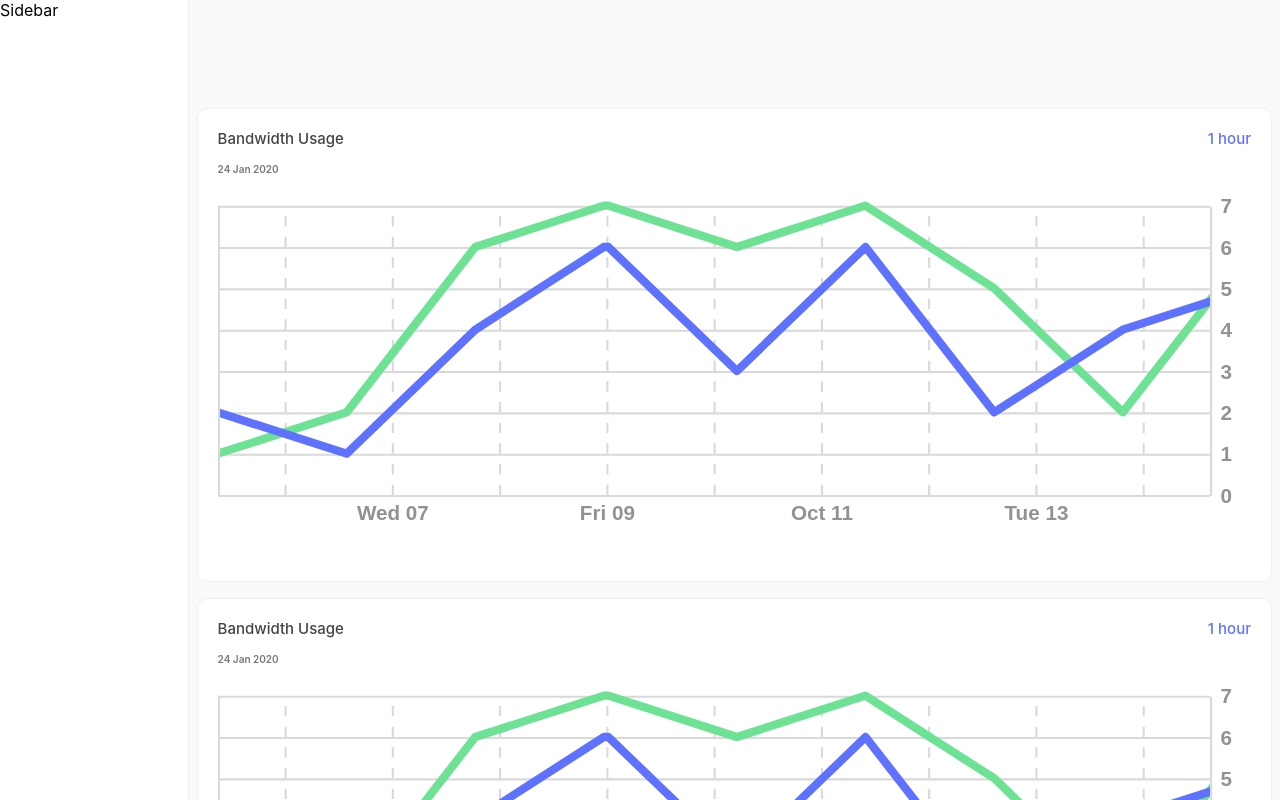
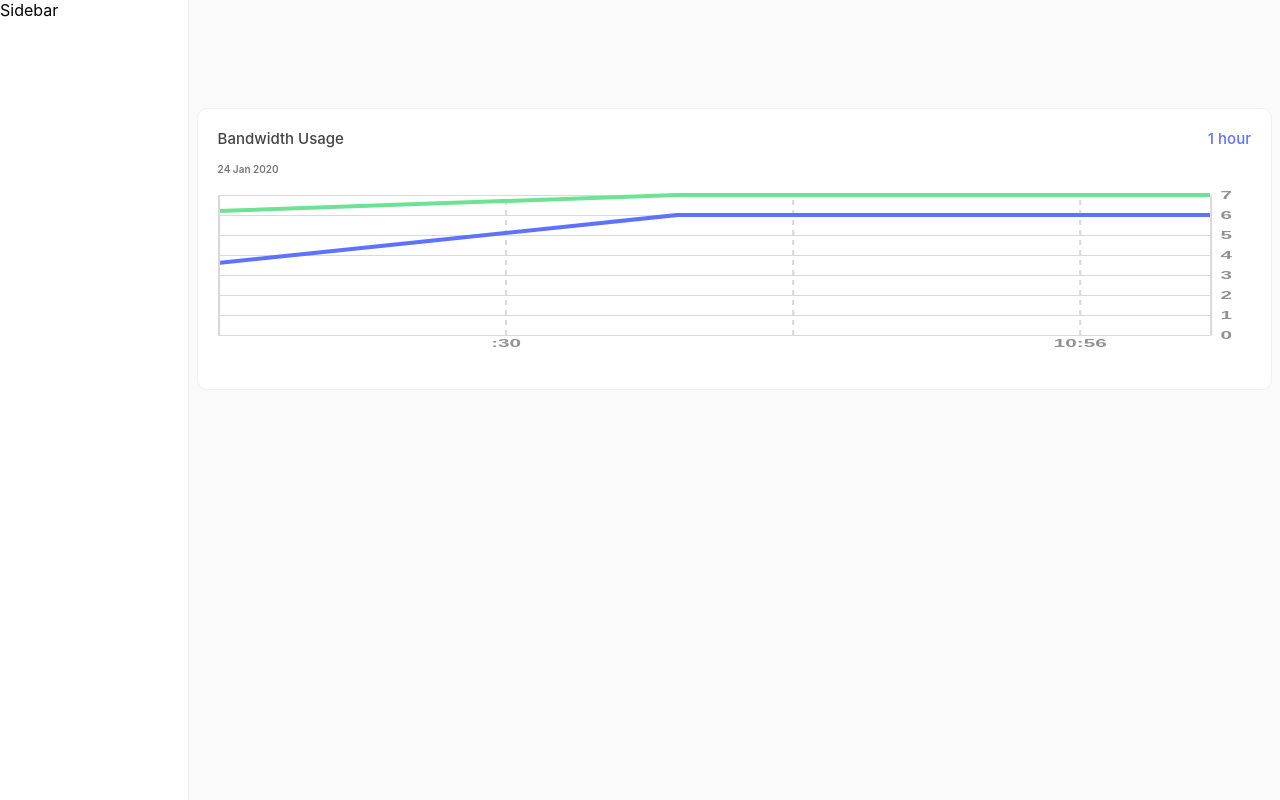
Before and after one commit to Damjan011/D3-scrollable, a React (Create React App) app: page / in a window 1280 px wide. Shown: the top 800 px of the page. Built offline with nearby package versions, Linux system fonts and the light colour scheme.

Commit message:
Read data from right to left, scroll to left only, display scrollable large data, disable mouse scroll

```diff
--- a/src/App.js
+++ b/src/App.js
@@ -5,20 +5,148 @@ import HealthGraph from './components/HealthGraph';
 const newData = [
   {
     dn: "tx",
-    rx: 1,
-    time: "17:49:29",
-    timestamp: 1601888784000,
-    timestamp_rx: 1601747100000,
-    timestamp_tx: 1601747100000,
+    rx: 3,
+    time: "18:19:29",
+    timestamp: Date.now() - 360000,
+    timestamp_rx: 1601749500000,
+    timestamp_tx: 1601749500000,
+    top_user: null,
+    tx: 4,
+    up: "rx",
+  },
+
+  {
+    dn: "tx",
+    rx: 3,
+    time: "18:19:29",
+    timestamp: Date.now() - 330000,
+    timestamp_rx: 1601749500000,
+    timestamp_tx: 1601749500000,
+    top_user: null,
+    tx: 5,
+    up: "rx",
+  },
+
+  {
+    dn: "tx",
+    rx: 4,
+    time: "18:19:29",
+    timestamp: Date.now() - 300000,
+    timestamp_rx: 1601749500000,
+    timestamp_tx: 1601749500000,
     top_user: null,
     tx: 2,
+    up: "rx",
+  },
+
+  {
+    dn: "tx",
+    rx: 6,
+    time: "18:19:29",
+    timestamp: Date.now() - 270000,
+    timestamp_rx: 1601749500000,
+    timestamp_tx: 1601749500000,
+    top_user: null,
+    tx: 5,
+    up: "rx",
+  },
+
+  {
+    dn: "tx",
+    rx: 2,
+    time: "18:19:29",
+    timestamp: Date.now() - 240000,
+    timestamp_rx: 1601749500000,
+    timestamp_tx: 1601749500000,
+    top_user: null,
+    tx: 4,
+    up: "rx",
+  },
+
+  {
+    dn: "tx",
+    rx: 5,
+    time: "18:19:29",
+    timestamp: Date.now() - 210000,
+    timestamp_rx: 1601749500000,
+    timestamp_tx: 1601749500000,
+    top_user: null,
+    tx: 2,
+    up: "rx",
+  },
+
+
+
+
+
+
+  {
+    dn: "tx",
+    rx: 7,
+    time: "18:19:29",
+    timestamp: Date.now() - 180000,
+    timestamp_rx: 1601749500000,
+    timestamp_tx: 1601749500000,
+    top_user: null,
+    tx: 6,
+    up: "rx",
+  },
+
+  {
+    dn: "tx",
+    rx: 6,
+    time: "18:19:29",
+    timestamp: Date.now() - 150000,
+    timestamp_rx: 1601749500000,
+    timestamp_tx: 1601749500000,
+    top_user: null,
+    tx: 3,
+    up: "rx",
+  },
+
+
+  {
+    dn: "tx",
+    rx: 7,
+    time: "18:19:29",
+    timestamp: Date.now() - 120000,
+    timestamp_rx: 1601749500000,
+    timestamp_tx: 1601749500000,
+    top_user: null,
+    tx: 6,
+    up: "rx",
+  },
+
+
+  {
+    dn: "tx",
+    rx: 7,
+    time: "18:19:29",
+    timestamp: Date.now() - 90000,
+    timestamp_rx: 1601749500000,
+    timestamp_tx: 1601749500000,
+    top_user: null,
+    tx: 6,
+    up: "rx",
+  },
+
+
+  {
+    dn: "tx",
+    rx: 6,
+    time: "18:09:29",
+    timestamp: Date.now() - 60000,
+    timestamp_rx: 1601748300000,
+    timestamp_tx: 1601748300000,
+    top_user: null,
+    tx: 4,
     up: "rx",
   },
   {
     dn: "tx",
     rx: 2,
     time: "17:59:29",
-    timestamp: 1601992384000,
+    timestamp: Date.now() - 30000,
     timestamp_rx: 1601747700000,
     timestamp_tx: 1601747700000,
     top_user: null,
@@ -27,123 +155,13 @@ const newData = [
   },
   {
     dn: "tx",
-    rx: 6,
-    time: "18:09:29",
-    timestamp: 1602095984000,
-    timestamp_rx: 1601748300000,
-    timestamp_tx: 1601748300000,
-    top_user: null,
-    tx: 4,
-    up: "rx",
-  },
-  {
-    dn: "tx",
-    rx: 7,
-    time: "18:19:29",
-    timestamp: 1602199584000,
-    timestamp_rx: 1601749500000,
-    timestamp_tx: 1601749500000,
-    top_user: null,
-    tx: 6,
-    up: "rx",
-  },
-  {
-    dn: "tx",
-    rx: 7,
-    time: "18:19:29",
-    timestamp: 1602203184000,
-    timestamp_rx: 1601749500000,
-    timestamp_tx: 1601749500000,
-    top_user: null,
-    tx: 6,
-    up: "rx",
-  },
-  {
-    dn: "tx",
-    rx: 6,
-    time: "18:19:29",
-    timestamp: 1602306784000,
-    timestamp_rx: 1601749500000,
-    timestamp_tx: 1601749500000,
-    top_user: null,
-    tx: 3,
-    up: "rx",
-  },
-  {
-    dn: "tx",
-    rx: 7,
-    time: "18:19:29",
-    timestamp: 1602410384000,
-    timestamp_rx: 1601749500000,
-    timestamp_tx: 1601749500000,
-    top_user: null,
-    tx: 6,
-    up: "rx",
-  },
-  {
-    dn: "tx",
-    rx: 5,
-    time: "18:19:29",
-    timestamp: 1602513984000,
-    timestamp_rx: 1601749500000,
-    timestamp_tx: 1601749500000,
+    rx: 1,
+    time: "17:49:29",
+    timestamp: Date.now(),
+    timestamp_rx: 1601747100000,
+    timestamp_tx: 1601747100000,
     top_user: null,
     tx: 2,
-    up: "rx",
-  },
-  {
-    dn: "tx",
-    rx: 2,
-    time: "18:19:29",
-    timestamp: 1602617584000,
-    timestamp_rx: 1601749500000,
-    timestamp_tx: 1601749500000,
-    top_user: null,
-    tx: 4,
-    up: "rx",
-  },
-  {
-    dn: "tx",
-    rx: 6,
-    time: "18:19:29",
-    timestamp: 1602721184000,
-    timestamp_rx: 1601749500000,
-    timestamp_tx: 1601749500000,
-    top_user: null,
-    tx: 5,
-    up: "rx",
-  },
-  {
-    dn: "tx",
-    rx: 4,
-    time: "18:19:29",
-    timestamp: 1602824785000,
-    timestamp_rx: 1601749500000,
-    timestamp_tx: 1601749500000,
-    top_user: null,
-    tx: 2,
-    up: "rx",
-  },
-  {
-    dn: "tx",
-    rx: 3,
-    time: "18:19:29",
-    timestamp: 1602924796000,
-    timestamp_rx: 1601749500000,
-    timestamp_tx: 1601749500000,
-    top_user: null,
-    tx: 5,
-    up: "rx",
-  },
-  {
-    dn: "tx",
-    rx: 3,
-    time: "18:19:29",
-    timestamp: 1603024877000,
-    timestamp_rx: 1601749500000,
-    timestamp_tx: 1601749500000,
-    top_user: null,
-    tx: 4,
     up: "rx",
   },
 ];
@@ -188,13 +206,13 @@ function App() {
         <p>Sidebar</p>
       </div>
       <div style={{paddingTop: '100px'}} className="main-content">
-      <BandwidthGraph width={800} height={190} data={data} />
+      <BandwidthGraph width={800} height={180} data={data} />
       {/* <div className="break"></div>
       <HealthGraph width={800} height={190} data={data} /> */}
       <div className="break"></div>
       {/* <HealthGraph width={800} height={190} data={data} /> */}
-      <BandwidthGraph width={800} height={190} data={data} />
-      <BandwidthGraph width={800} height={190} data={data} />
+      {/* <BandwidthGraph width={800} height={190} data={data} />
+      <BandwidthGraph width={800} height={190} data={data} /> */}
       </div>
     </div>
   );
--- a/src/components/BandwidthGraph/index.js
+++ b/src/components/BandwidthGraph/index.js
@@ -2,7 +2,7 @@ import * as d3 from 'd3';
 import React, { useRef, useEffect, useState } from 'react';
 import './style.css';
 
-const BandwidthGraph = ({ data }) => {
+const BandwidthGraph = ({ data, height }) => {
   const [translateCurrentX, setTranslateCurrentX] = useState({ value: 0 });
   const [timeStamp, setTimestamp] = useState(0);
   const [rx, setRx] = useState(0);
@@ -10,14 +10,10 @@ const BandwidthGraph = ({ data }) => {
   const [width, setWidth] = useState(500);
   const [leftOffset, setLeftOffset] = useState(false);
   const [rightOffset, setRightOffset] = useState(false);
-  const [initial, setInitial] = useState(true);
-  const [height, setHeight] = useState(180)
   const ref = useRef();
 
   useEffect(() => {
     setWidth(parseInt(d3.select('#bandwidth-usage').style('width'), 10) - 40);
-    setHeight(180)
-    //drawGraph();
   }, []);
 
   // useEffect(() => {
@@ -33,7 +29,7 @@ const BandwidthGraph = ({ data }) => {
   }, [data]);
 
   const margin = ({ top: 10, right: 10, bottom: 0, left: 40 });
-  data.sort((a, b) => a.timestamp - b.timestamp);
+  //data.sort((a, b) => a.timestamp - b.timestamp);
   var offset = 0,
     limit = 10,
     current_index = 10;
@@ -49,9 +45,7 @@ const BandwidthGraph = ({ data }) => {
 
   var x = d3.scaleUtc()
     .domain([new Date(date_extent[0]), new Date(date_extent[1])])
-    .range([0, width])
-  // old domain console.log(d3.extent(data, d => d.timestamp))
-  // old range was 2000
+    .range([-2000, width])
 
   const y = d3.scaleLinear()
     .domain([0, d3.max(data, d => d.rx)]).nice()
@@ -67,7 +61,7 @@ const BandwidthGraph = ({ data }) => {
 
   const xAxis = g => g
     .attr("transform", `translate(0, ${height - 30})`)
-    .call(d3.axisBottom(x).ticks(width / 80).tickSize(0).tickPadding(5))
+    .call(d3.axisBottom(x).ticks(width / 50).tickSize(0).tickPadding(5))
 
   const yAxis = g => g
     .attr("transform", `translate(${width - 20},0)`)
@@ -84,34 +78,35 @@ const BandwidthGraph = ({ data }) => {
     .attr("transform", `translate(${0},0)`)
     .call(d3.axisRight(y).tickSize(0));
 
-  const xGridlines = d3.axisBottom(x).tickSize(-(height - 40)).tickFormat('').ticks(10);
+  const xGridlines = d3.axisBottom(x).tickSize(-(height - 40)).tickFormat('').ticks(20);
 
   const yGridlines = d3.axisLeft(y).tickSize(-width).tickFormat('').ticks(5);
 
-  const deleteGraph= () => {
+  const deleteGraph = () => {
     d3.select("#main-container-svg").selectAll('svg').remove();
   }
 
   const drawGraph = () => {
-    deleteGraph()
+    deleteGraph();
     const svg = d3.select(ref.current)
       .attr("viewBox", [0, 0, width, height])
-      // .attr('width', width)
-      // .attr('height', height)
-      .attr('preserveAspectRatio', 'xMaxYMin slice')
+      .attr('width', '100%')
+      .attr('height', height)
+      .attr('preserveAspectRatio', 'none')
       .attr('id', 'svg-main')
       .attr("cursor", "grab")
 
     const nestedSvg = svg.append("svg")
       .attr("viewBox", [width, height])
-      // .attr('width', width)
-      // .attr('height', height)
-      .attr('preserveAspectRatio', 'xMaxYMin slice')
+      .attr('width', '100%')
+      .attr('height', height)
+      .attr('preserveAspectRatio', 'none')
       .attr("id", "svg-inner")
       .attr("width", width - 20)
       .attr('class', 'svg-inner')
 
     nestedSvg.append('g')
+    .attr('font-stretch', 'unset')
       .call(xAxis)
 
     nestedSvg.append('g')
@@ -164,26 +159,26 @@ const BandwidthGraph = ({ data }) => {
     const zoom = d3.zoom()
       .translateExtent([
         // Top Left corner
-        [0, height],
+        [-2000, height],
         // Bottom right corner
-        [width * 2, 0]
+        [width, 0]
       ])
       .scaleExtent([scale, scale])
       .on('zoom', function (event) {
         setTranslateCurrentX(translateCurrentX.value = event.transform.x);
-        d3.select('#tooltip')
-          .style("opacity", 0)
+
         x = event.transform.rescaleX(referenceX)
-
         if (translateCurrentX.value < min_translate_x) {
           updateData();
           console.log('offset reached')
           drawLines();
         }
-
         const transformByX = event.transform;
         transformByX.k = 1;
-        d3.select(this)
+        if(isNaN(event.sourceEvent.deltaY)) {
+          d3.select('#tooltip')
+          .style("opacity", 0)
+          d3.select(this)
           .selectAll('path')
           .attr("transform", `translate(${transformByX.x}, ${0})`)
         d3.select(this)
@@ -192,6 +187,8 @@ const BandwidthGraph = ({ data }) => {
         d3.select(this)
           .select('#x-grid-lines')
           .attr("transform", `translate(${transformByX.x}, ${height - 30})`)
+        }
+
       });
 
     nestedSvg.call(zoom);
@@ -207,10 +204,9 @@ const BandwidthGraph = ({ data }) => {
       .attr('height', height)
       .on('mouseover', () => {
         d3.select('#tooltip')
-          .style('opacity', 0)
+          .style('opacity', 0);
       })
       .on('mousemove', (event) => {
-        console.log(event)
         var x0 = x.invert(d3.pointer(event)[0]);
         var i = bisect(data, x0, 1);
         var selectedData = data[i];
@@ -222,7 +218,6 @@ const BandwidthGraph = ({ data }) => {
             .style('position', 'absolute')
             .style('left', event.offsetX - 100 + 'px')
             .style('opacity', 1)
-          console.log('jasam ofsetx s',event.offsetX)
           if(event.offsetX < 80) {
             d3.select('#tooltip')
             .style('left', event.offsetX + 'px')
@@ -230,7 +225,7 @@ const BandwidthGraph = ({ data }) => {
           } else {
             setLeftOffset(false)
           }
-          if (event.offsetX > width - 100) {
+          if (event.offsetX > parseInt(d3.select('#bandwidth-usage').style('width'), 10) - 40 - 100) {
             d3.select('#tooltip')
             .style('left', event.offsetX - 200 + 'px')
             setRightOffset(true)
@@ -253,6 +248,9 @@ const BandwidthGraph = ({ data }) => {
   d3.select(window).on('resize', resize);
 
   function resize() {
+    const text = d3.selectAll('text');
+    text.attr("transform","scale(" + 0.9 + " " + 0.9 + ")");
+    console.log(scale);
   setWidth(parseInt(d3.select('#bandwidth-usage').style('width'), 10) - 40);
 }
 
@@ -291,7 +289,7 @@ const BandwidthGraph = ({ data }) => {
           </div>
         </div>
         <div id="bandwidth-graph" className="chart" style={{ position: 'relative' }}>
-          <svg id="main-container-svg" ref={ref} />
+          <svg ref={ref} id="main-container-svg"  />
           <div id="tooltip" className="custom-tooltip" >
             <div className="ui-tooltip-top">
               <div className="ui-tooltip-label">
--- a/src/components/BandwidthGraph/style.css
+++ b/src/components/BandwidthGraph/style.css
@@ -175,7 +175,7 @@ text {
 
 .ui-tooltip-line {
   width: 1px;
-  height: 167px;
+  height: 157px;
   position: absolute;
   background: black;
   left: 109px;
--- a/src/components/HealthGraph/style.css
+++ b/src/components/HealthGraph/style.css
@@ -175,7 +175,7 @@ text {
 
 .ui-tooltip-line {
   width: 1px;
-  height: 167px;
+  height: 157px;
   position: absolute;
   background: black;
   left: 109px;
```
